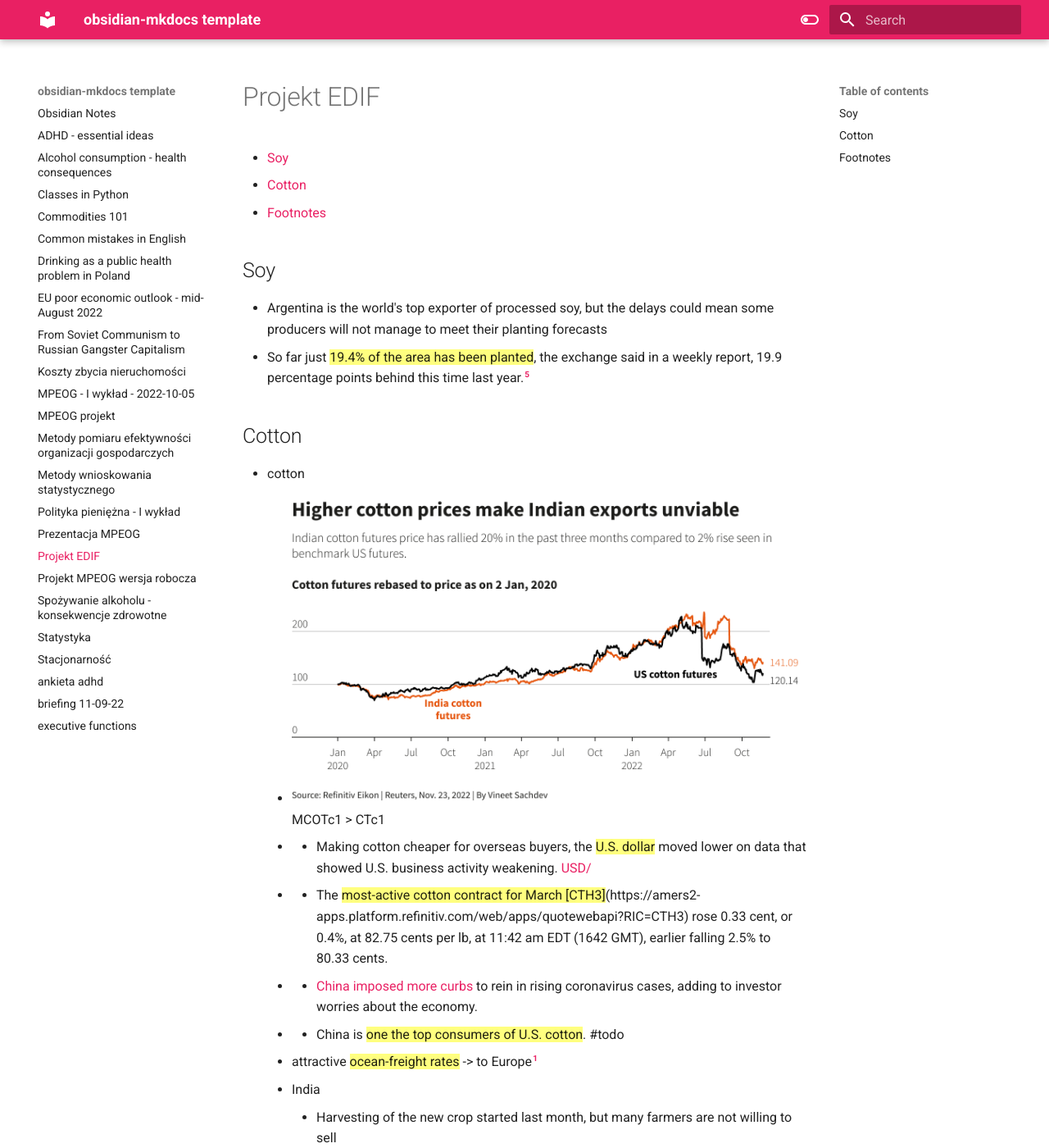
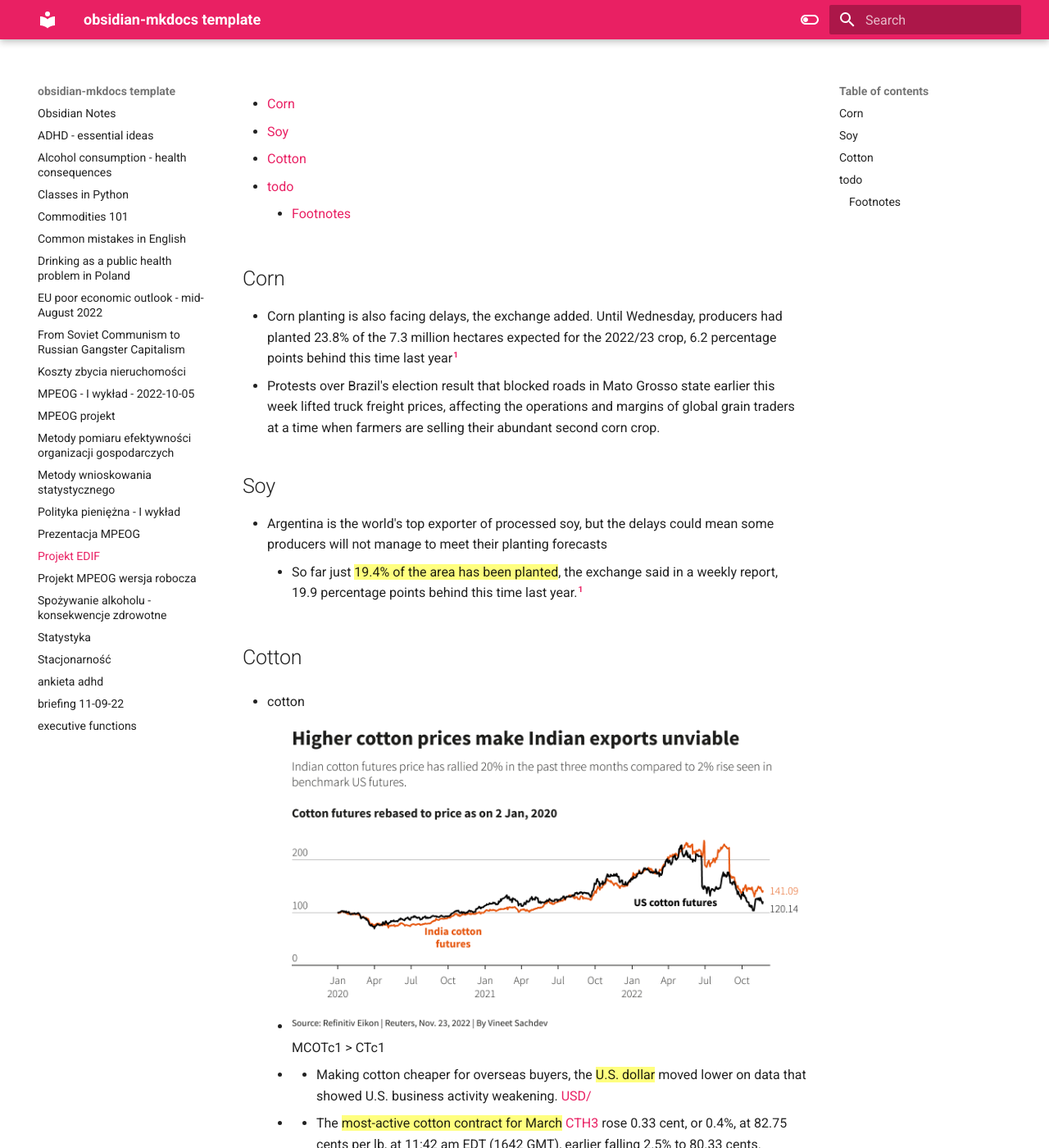
Before and after one commit to seszele64/obsidian-notes, an MkDocs documentation site: the page built from docs/Projekt EDIF.md, in a window 1280 px wide and 1400 px high. Shown: the whole window at 82% size. Built offline with MkDocs 1.6.1 and Material for MkDocs 9.7.7, drawn with Linux system fonts in a browser that asks for light colours; some of the changed text lies outside the part shown.

Commit message:
PUSH NOTE : Projekt EDIF.md

```diff
--- a/docs/Projekt EDIF.md
+++ b/docs/Projekt EDIF.md
@@ -6,9 +6,13 @@ attachment: true
 
 [TOC]
 
+## Corn
+- Corn planting is also facing delays, the exchange added. Until Wednesday, producers had planted 23.8% of the 7.3 million hectares expected for the 2022/23 crop, 6.2 percentage points behind this time last year[^1]
+- Protests over Brazil's election result that blocked roads in Mato Grosso state earlier this week lifted truck freight prices, affecting the operations and margins of global grain traders at a time when farmers are selling their abundant second corn crop.
+
 ## Soy
 - Argentina is the world's top exporter of processed soy, but the delays could mean some producers will not manage to meet their planting forecasts
-- So far just ==19.4% of the area has been planted==, the exchange said in a weekly report, 19.9 percentage points behind this time last year.[^5]
+	- So far just ==19.4% of the area has been planted==, the exchange said in a weekly report, 19.9 percentage points behind this time last year.[^1]
 
 ## Cotton
 
@@ -16,27 +20,31 @@ attachment: true
 - cotton
 	- ![Attachments/Pasted image 20221125001009.png](./images/Pasted%20image%2020221125001009.png) MCOTc1 > CTc1
 	- * Making cotton cheaper for overseas buyers, the ==U.S. dollar== moved lower on data that showed U.S. business activity weakening. [USD/](reuters://REALTIME/verb=Headlines/ric=USD/)
-	- * The ==most-active cotton contract for March [CTH3]==(https://amers2-apps.platform.refinitiv.com/web/apps/quotewebapi?RIC=CTH3) rose 0.33 cent, or 0.4%, at 82.75 cents per lb, at 11:42 am EDT (1642 GMT), earlier falling 2.5% to 80.33 cents.
+	- * The ==most-active cotton contract for March== [CTH3](https://amers2-apps.platform.refinitiv.com/web/apps/quotewebapi?RIC=CTH3) rose 0.33 cent, or 0.4%, at 82.75 cents per lb, at 11:42 am EDT (1642 GMT), earlier falling 2.5% to 80.33 cents.
 	- * [China imposed more curbs](reuters://REALTIME/verb=NewsStory/ric=nL1N32J034) to rein in rising coronavirus cases, adding to investor worries about the economy.
 	- * China is ==one the top consumers of U.S. cotton==. #todo
-	- attractive ==ocean-freight rates== -> to Europe[^1]
+	- attractive ==ocean-freight rates== -> to Europe[^2]
 	- India
 		- Harvesting of the new crop started last month, but many farmers are not willing to sell
 			- local prices [MCOTc1](https://amers2-apps.platform.refinitiv.com/web/apps/quotewebapi?RIC=MCOTc1) significantly above the global benchmark [CTc1](https://amers2-apps.platform.refinitiv.com/web/apps/quotewebapi?RIC=CTc1), making overseas sales unviable from the world's biggest producer of the fibre
 			- India could produce [34.4 million bales](reuters://REALTIME/verb=NewsStory/ric=nL1N31J0JG) of cotton in the 2022/23 season that started on Oct. 1, up 12% from a year ago.
-			- Exports are unlikely to gain momentum unless local prices fall or global prices move higher[^2]
-		- The contract for November delivery was trading at Rs 32210.00, higher by 0.94% or Rs 300.00 from its previous closing of Rs 31910.00. The open interest of the contract stood at 1368 lots.[^3]
-		- The ==most-active cotton contract for March [CTH3](https://amers2-apps.platform.refinitiv.com/web/apps/quotewebapi?RIC=CTH3)== gained 2.31 cent, or 2.9%, to 82.09 cents per lb at 11:45 am EDT (1645 GMT), having earlier touched its lowest since Nov. 3 at 79.3 cents a lb.[^4]
+			- Exports are unlikely to gain momentum unless local prices fall or global prices move higher[^3]
+		- The contract for November delivery was trading at Rs 32210.00, higher by 0.94% or Rs 300.00 from its previous closing of Rs 31910.00. The open interest of the contract stood at 1368 lots.[^4]
+		- The ==most-active cotton contract for March [CTH3](https://amers2-apps.platform.refinitiv.com/web/apps/quotewebapi?RIC=CTH3)== gained 2.31 cent, or 2.9%, to 82.09 cents per lb at 11:45 am EDT (1645 GMT), having earlier touched its lowest since Nov. 3 at 79.3 cents a lb.[^5]
 	-
 
+
+- #todo
+	- Argentinian soy exports
 
 
 
 ## Footnotes
 
-[^1]: https://amers2-apps.platform.refinitiv.com/web/Apps/news-monitor
-[^2]: [Report - Cotton jumps about 3% on softer dollar, gains in wider markets - RTRS  News Wires](./images/News_%20RPT-India's%20cotton%20exports%20stall%20as%20farmers%20delay%20sales%20hoping%20for%20higher%20prices%20-%20RTRS%20_%20News%20Wires.pdf)  -
+[^1]: [Report - Argentina's soybean crop severely delayed due to drought, says grains exchange](./images/Top%20News%20_%20Argentina's%20soybean%20crop%20severely%20delayed%20due%20to%20drought,%20says%20grains%20exchange.pdf)
+[^2]: [Argentina's soybean crop severely delayed due to drought, says grains exchange
+](https://cloud.harhara.bar/s/KCi4GYEHckFDWyy)
+[^3]: [Report - Cotton jumps about 3% on softer dollar, gains in wider markets - RTRS  News Wires](./images/News_%20RPT-India's%20cotton%20exports%20stall%20as%20farmers%20delay%20sales%20hoping%20for%20higher%20prices%20-%20RTRS%20_%20News%20Wires.pdf)  -
+[^4]: [Report](Attachments/News_%20Cotton%20COT.md)
+[^5]: [Report](./images/News_%20Cotton%20jumps%20about%203%25%20on%20softer%20dollar,%20gains%20in%20wider%20markets%20-%20RTRS%20_%20News%20Wires.pdf)
 [external link](https://cloud.harhara.bar/s/SR7gLcDbiz9Yq24)
-[^3]: [Report](Attachments/News_%20Cotton%20COT.md)
-[^4]: [Report](./images/News_%20Cotton%20jumps%20about%203%25%20on%20softer%20dollar,%20gains%20in%20wider%20markets%20-%20RTRS%20_%20News%20Wires.pdf)
-[^5]: [Report - Argentina's soybean crop severely delayed due to drought, says grains exchange](./images/Top%20News%20_%20Argentina's%20soybean%20crop%20severely%20delayed%20due%20to%20drought,%20says%20grains%20exchange.pdf)
```
